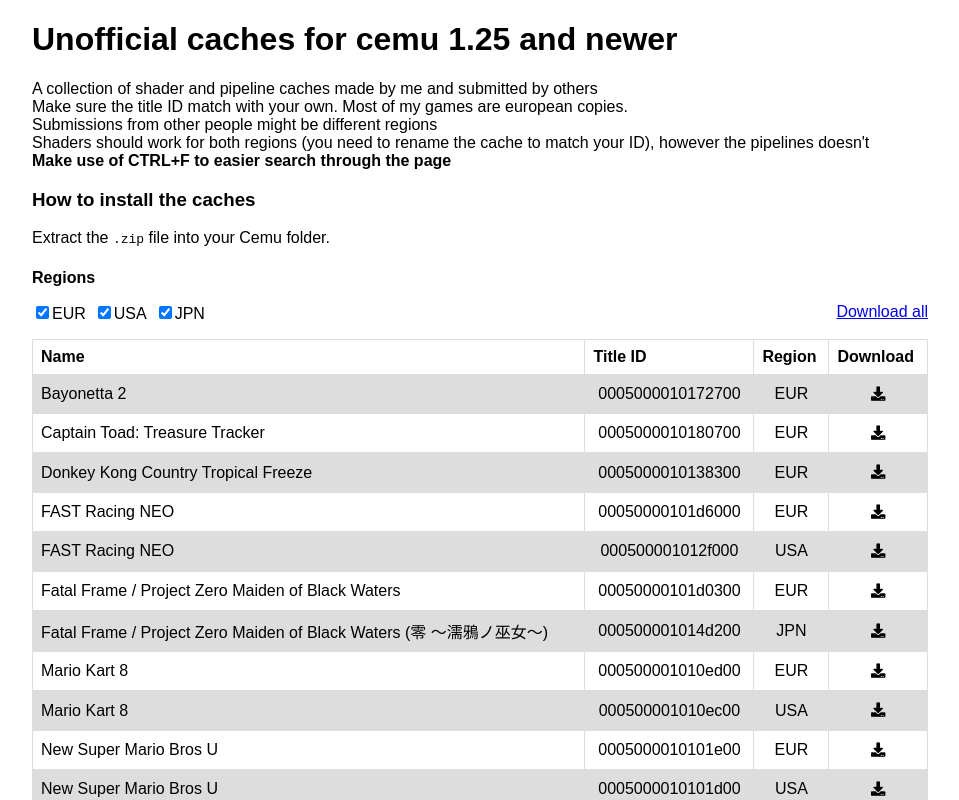
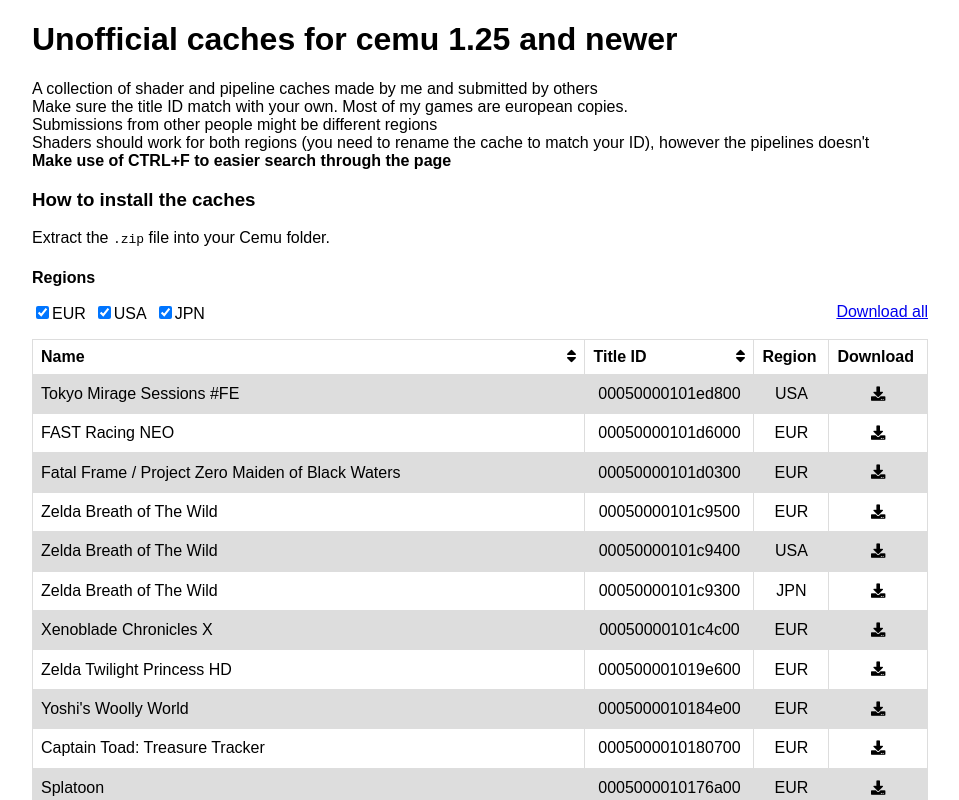
Before and after one commit to chriztr/cemu_shader_and_pipeline_caches, a Vue app: page / in a window 1280 px wide. Shown: the top 800 px of the page, without its empty margins (160-1119 px from the left). Built offline with nearby package versions, Linux system fonts and the light colour scheme.

Commit message:
added sorting

```diff
--- a/src/App.vue
+++ b/src/App.vue
@@ -20,7 +20,9 @@
       showEUR: true,
       showUSA: true,
       showJPN: true,
-      compressOutput: true
+      compressOutput: true,
+      sortBy: "titleID",
+      direction: true,
     }
   },
   methods: {
@@ -93,8 +95,8 @@
   <div id="list" class="tableContainer">
     <table>
       <tr>
-        <th>Name</th>
-        <th>Title ID</th>
+        <th>Name <i style="float: right; cursor: pointer;" v-on:click="(sortBy == 'name') ? direction = !direction : sortBy = 'name'" class="fas fa-sort"></i></th>
+        <th>Title ID <i style="float: right; cursor: pointer;" v-on:click="(sortBy == 'titleID') ? direction = !direction : sortBy = 'titleID'" class="fas fa-sort"></i></th>
         <th>Region</th>
         <th>Download</th>
       </tr>
@@ -103,7 +105,8 @@
         (x.region == 'USA') && showUSA ||
         (x.region == 'JPN') && showJPN
       ).sort(function(a,b) {
-        return (a.name < b.name) ? -1 : 1
+        var m = (direction) ? -1 : 1
+        return (a[sortBy] < b[sortBy]) ? -1*m : 1*m
       })" :key="title">
         <td class="tableMinWidth">{{title.name}}</td>
         <td class="centerText">{{title.titleID}}</td>
```
